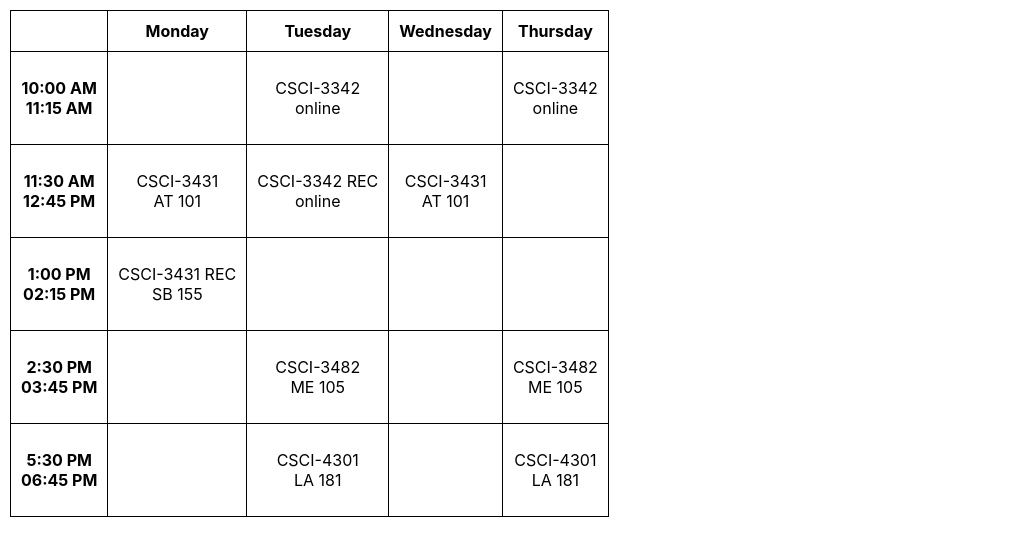
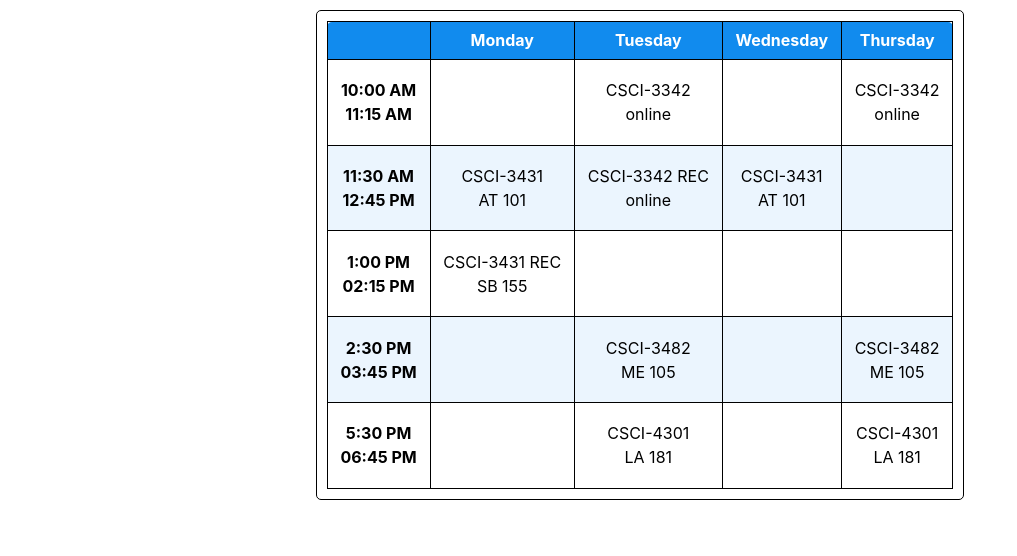
Before and after one commit to cybardev/schedule, a React (Create React App) app: page / in a window 1280 px wide. Shown: the top 556 px of the page, without its empty margins (0-1017 px from the left). Built offline with nearby package versions, Linux system fonts and the light colour scheme.

Commit message:
update schedule

```diff
--- a/public/index.html
+++ b/public/index.html
@@ -38,6 +38,5 @@
 
       To begin the development, run `npm start` or `yarn start`.
       To create a production bundle, use `npm run build` or `yarn build`.
-    -->
-  </body>
+    --></body>
 </html>
--- a/src/App.css
+++ b/src/App.css
@@ -1,3 +1,5 @@
+@import url("https://unpkg.com/mvp.css@1.12/mvp.css");
+
 .App {
     text-align: center;
     padding: 10px;
```
Also changed, not shown: 1 other file (tests, documents, lock files or other folders). Lines whose indentation alone changed are shown as unchanged.
